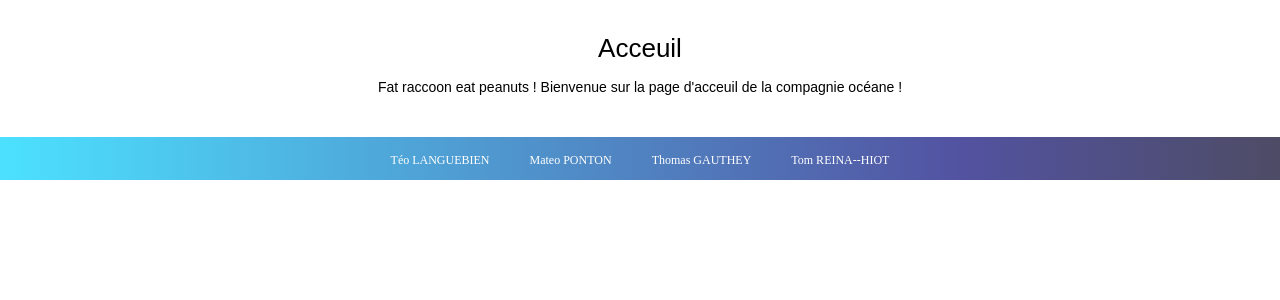
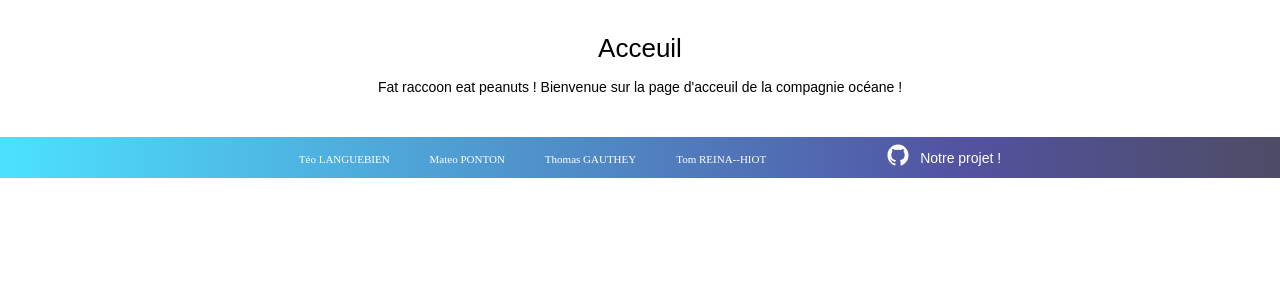
Before and after one commit to languebien/Soutenance-WEB-Mat-o-PONTON-Tom-reina--hiot-thomas-gautey-teo-Languebien, a PHP site: page /Soutenance-WEB-Mat-o-PONTON-Tom-reina--hiot-thomas-gautey-teo-Languebien/ in a window 1280 px wide. Shown: the part 64-364 px from the top of the page. Run offline with PHP 8.4, Linux system fonts and the light colour scheme; some web fonts are replaced.

Commit message:
Creamy Vanilla Polar Bear

```diff
--- a/css/style.css
+++ b/css/style.css
@@ -226,12 +226,30 @@ div#Wrapper {
   align-items: center;
   background: linear-gradient(to left, rgba(2,0,36,0.7) 0%, rgba(9,9,121,0.7) 25%, rgba(0,212,255,0.7) 100%);
 }
-.Footer_Text {
+.Footer_Creators {
+  display: flex;
+  flex-direction: row;
+  justify-content: center;
+  align-items: center;
+}
+.Footer_Creators_Text {
   text-align: center;
   font-family: AlphaMonday;
   color: white;
-  font-size: 12px;
+  font-size: 11px;
   margin-left: 20px;
   margin-right: 20px;
   padding-top: 15px;
 }
+.Footer_Creators_GitBox {
+  display: flex;
+  flex-direction: row;
+  justify-content: center;
+  align-items: center;
+  margin-left: 100px;
+}
+.Footer_Creators_GitBox ion-icon {
+  color: white;
+  font-size: 24px;
+  margin-right: 10px;
+}
--- a/vue/entete.php
+++ b/vue/entete.php
@@ -7,7 +7,6 @@ $description = "page d'accueil de la Compagnie Océane";
 <head>
  	<meta charset="utf-8" />
 	<link rel="shortcut icon" href="skin/favicon.ico" />
-	<link rel="icon" type="image/png" href="./images/acceuil.png">
 	<meta name="viewport" content="width=device-width, initial-scale=1, shrink-to-fit=no">
 	<meta http-equiv="x-ua-compatible" content="ie=edge">
 	<meta name="keywords" content="<?php echo $keywords; ?>" />
--- a/vue/pied_page.php
+++ b/vue/pied_page.php
@@ -1,9 +1,19 @@
         <footer class = "Footer">
-            <p class="Footer_Text">Téo LANGUEBIEN</p>
-            <p class="Footer_Text">Mateo PONTON</p>
-            <p class="Footer_Text">Thomas GAUTHEY</p>
-            <p class="Footer_Text">Tom REINA--HIOT</p>
+            <div class = "Footer_Creators">
+                <p class="Footer_Creators_Text">Téo LANGUEBIEN</p>
+                <p class="Footer_Creators_Text">Mateo PONTON</p>
+                <p class="Footer_Creators_Text">Thomas GAUTHEY</p>
+                <p class="Footer_Creators_Text">Tom REINA--HIOT</p>
+                <div class = "Footer_Creators_GitBox">
+                    <a href = "https://github.com/languebien/Soutenance-WEB-Mat-o-PONTON-Tom-reina--hiot-thomas-gautey-teo-Languebien"><ion-icon name="logo-github"></ion-icon></a>
+                    <p class="Text" style = "color:white">Notre projet !</p>
+                </div>
+            </div>
         </footer>
     </div> <!-- Fin Wrapper -->
+
+<script type="module" src="https://unpkg.com/ionicons@5.5.2/dist/ionicons/ionicons.esm.js"></script>
+<script nomodule src="https://unpkg.com/ionicons@5.5.2/dist/ionicons/ionicons.js"></script>
+
 </body>
 </html>
```
